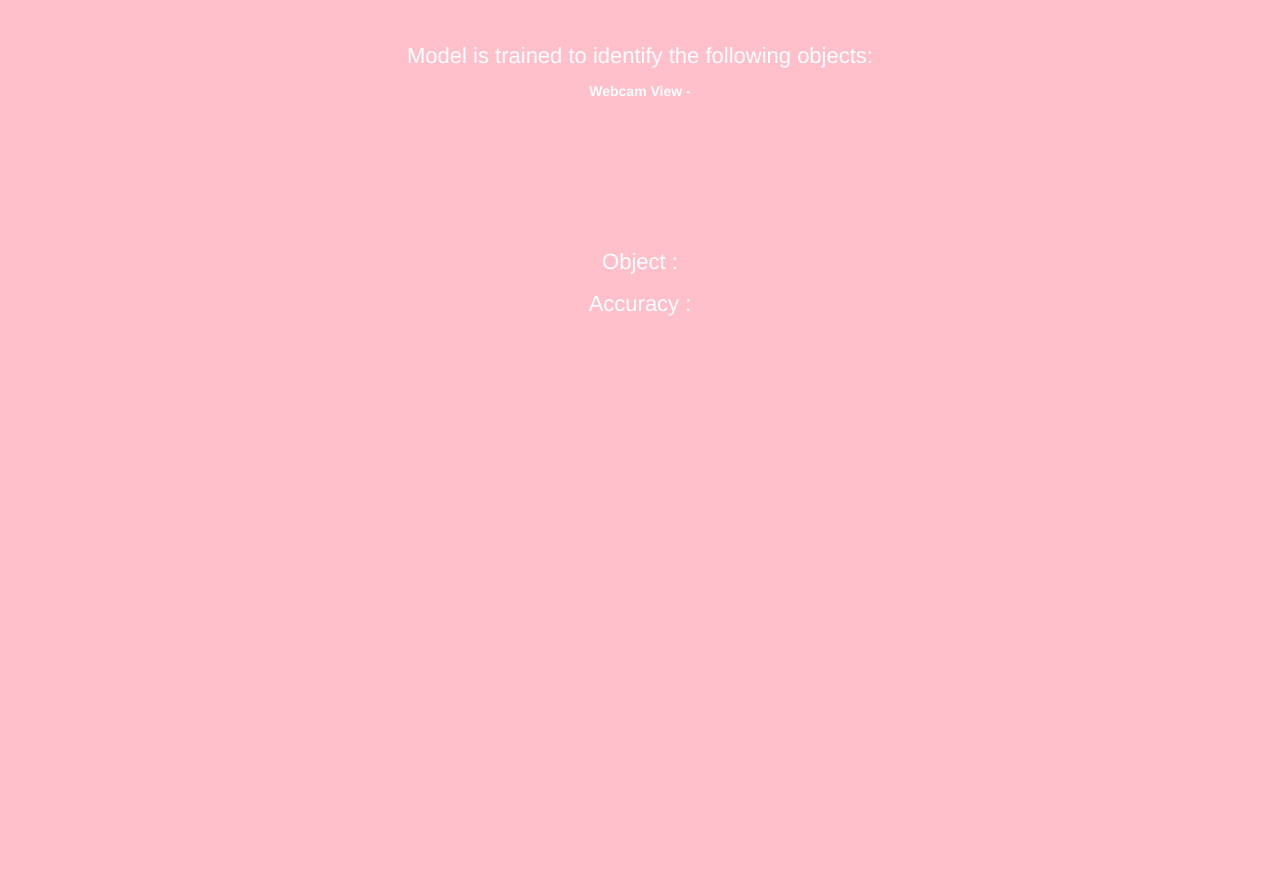
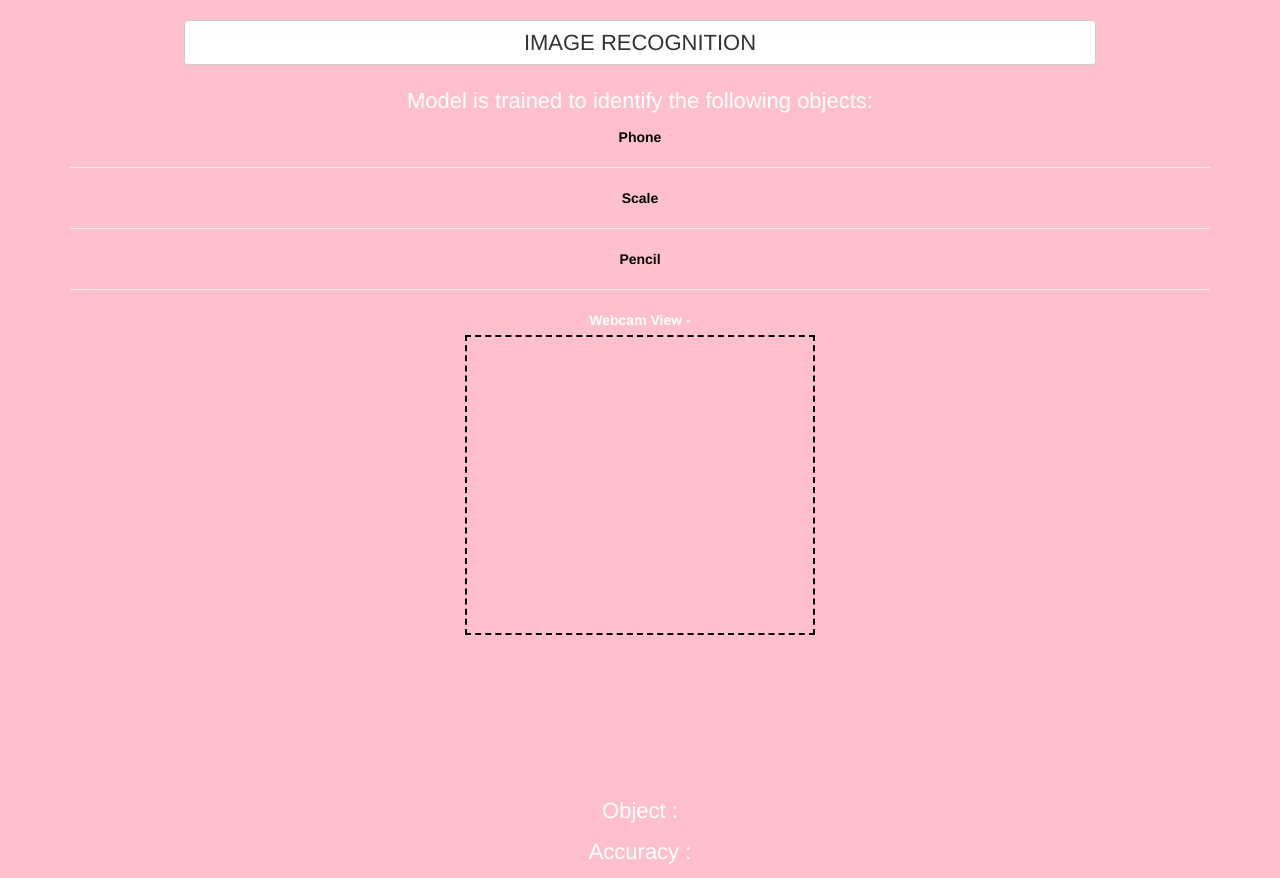
Before and after one commit to DSH132010/Neural-Network, a plain HTML site: page index.html in a window 1280 px wide. Before the commit the page ends 800 px from the top, so only its background shows below. Drawn offline with nearby package versions, Linux system fonts and the light colour scheme.

Commit message:
Update Html And Css

```diff
--- a/index.html
+++ b/index.html
@@ -17,15 +17,27 @@
   <div class="container">
 
     <center>
-
+      <h3 class="btn btn-default heading">image recognition</h3>
       <br><br>
 
       <p style="font-size: 22px;">Model is trained to identify the following objects: </p>
+      <b class="name_of_objects">
+        Phone
+        <hr>
+        Scale
+        <hr>
+        Pencil
+        <hr>
+      </b>
+      <label>Webcam View - </label>
+      <div id="camera">
 
-      <label>Webcam View - </label>
+      </div>
 
       <br><br>
+      <div class="result">
 
+      </div>
       <br><br>
 
       <br><br>
--- a/style.css
+++ b/style.css
@@ -7,8 +7,23 @@
 :root {
   --clr: #fff;
   --bg-clr: #ffc0cb;
+  --Black:#000;
 }
 body {
   color: var(--clr);
   background: var(--bg-clr);
 }
+.heading{
+    text-transform: uppercase;
+    width: 80%;
+    font-size: 22px;
+}
+.name_of_objects{
+    color:var(--Black);
+}
+
+#camera{
+    border: 2px dashed var(--Black);
+    width: 350px;
+    height: 300px;
+}
```
